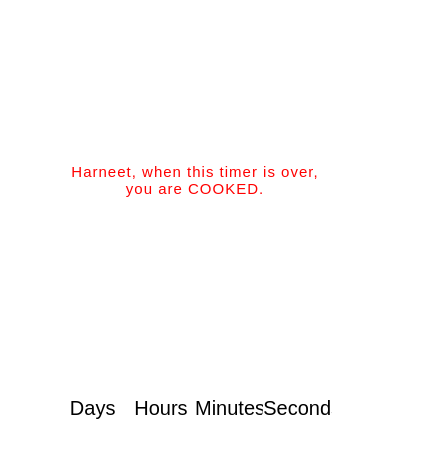
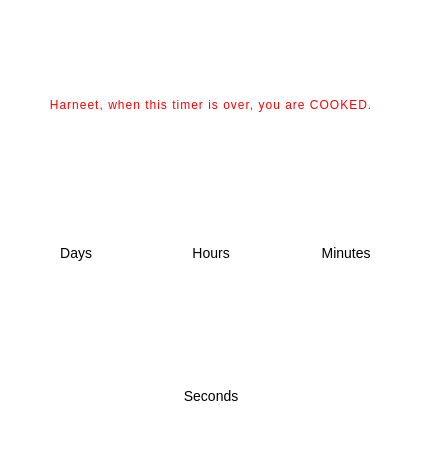
Before and after one commit to prablmao/slapped, a plain HTML site: page index.html in a window 390 px wide. Shown: the part 206-664 px from the top of the page, 422 px wide, since content can reach past the window. Drawn offline with Linux system fonts and the light colour scheme.

Commit message:
Update timer.css

```diff
--- a/timer.css
+++ b/timer.css
@@ -1,9 +1,10 @@
-*{
+* {
     margin: 0;
     padding: 0;
-    font-family: arial;
+    font-family: Arial, sans-serif;
 }
-body{
+
+body {
     width: 100%;
     height: 100vh;
     background: url(background.jpg);
@@ -12,11 +13,13 @@ body{
     background-repeat: no-repeat;
 
     display: grid;
-    grid-template-columns: 70%;
+    grid-template-columns: 1fr;
     justify-content: center;
     align-content: center;
+    padding: 1rem;
 }
-.heading{
+
+.heading {
     color: #fff;
     font-size: 40px;
     font-weight: lighter;
@@ -25,36 +28,93 @@ body{
     word-spacing: 6px;
     margin-bottom: 25px;
 }
-.description{
+
+.description {
     color: #ff0000;
     text-align: center;
     font-size: 15px;
     letter-spacing: 1px;
 }
-.timer{
+
+.timer {
     width: 100%;
     display: flex;
-    justify-content: space-between;
+    flex-wrap: wrap;
+    justify-content: center;
+    gap: 15px;
     margin-top: 30px;
 }
-.sub_timer{
+
+.sub_timer {
     width: 220px;
     background: rgba(255, 255, 255, 0.19);
     backdrop-filter: blur(20px);
     border-radius: 20px;
     overflow: hidden;
 }
-.digit{
+
+.digit {
     color: #fff;
     font-weight: lighter;
     font-size: 70px;
     text-align: center;
     padding: 2.5rem 0;
 }
-.digit_name{
+
+.digit_name {
     color: #000;
     background: #fff;
     text-align: center;
     padding: 0.6rem 0;
     font-size: 20px;
 }
+
+/* Mobile responsiveness */
+@media (max-width: 768px) {
+    .heading {
+        font-size: 30px;
+        letter-spacing: 3px;
+        margin-bottom: 20px;
+    }
+
+    .description {
+        font-size: 13px;
+    }
+
+    .sub_timer {
+        width: 150px;
+    }
+
+    .digit {
+        font-size: 50px;
+        padding: 2rem 0;
+    }
+
+    .digit_name {
+        font-size: 16px;
+    }
+}
+
+/* Extra small devices */
+@media (max-width: 480px) {
+    .heading {
+        font-size: 24px;
+    }
+
+    .description {
+        font-size: 12px;
+    }
+
+    .sub_timer {
+        width: 120px;
+    }
+
+    .digit {
+        font-size: 40px;
+        padding: 1.5rem 0;
+    }
+
+    .digit_name {
+        font-size: 14px;
+    }
+}
```
